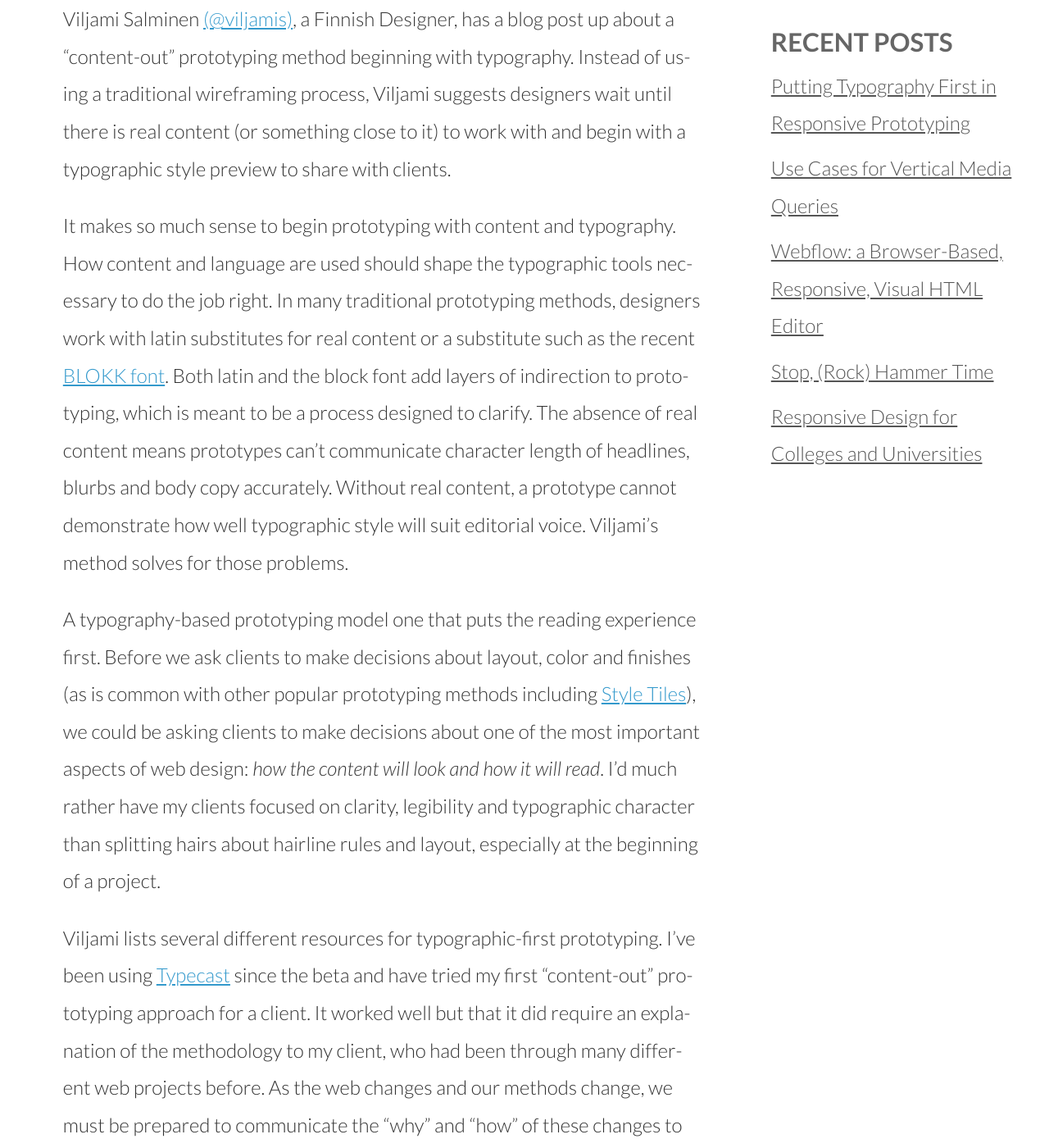
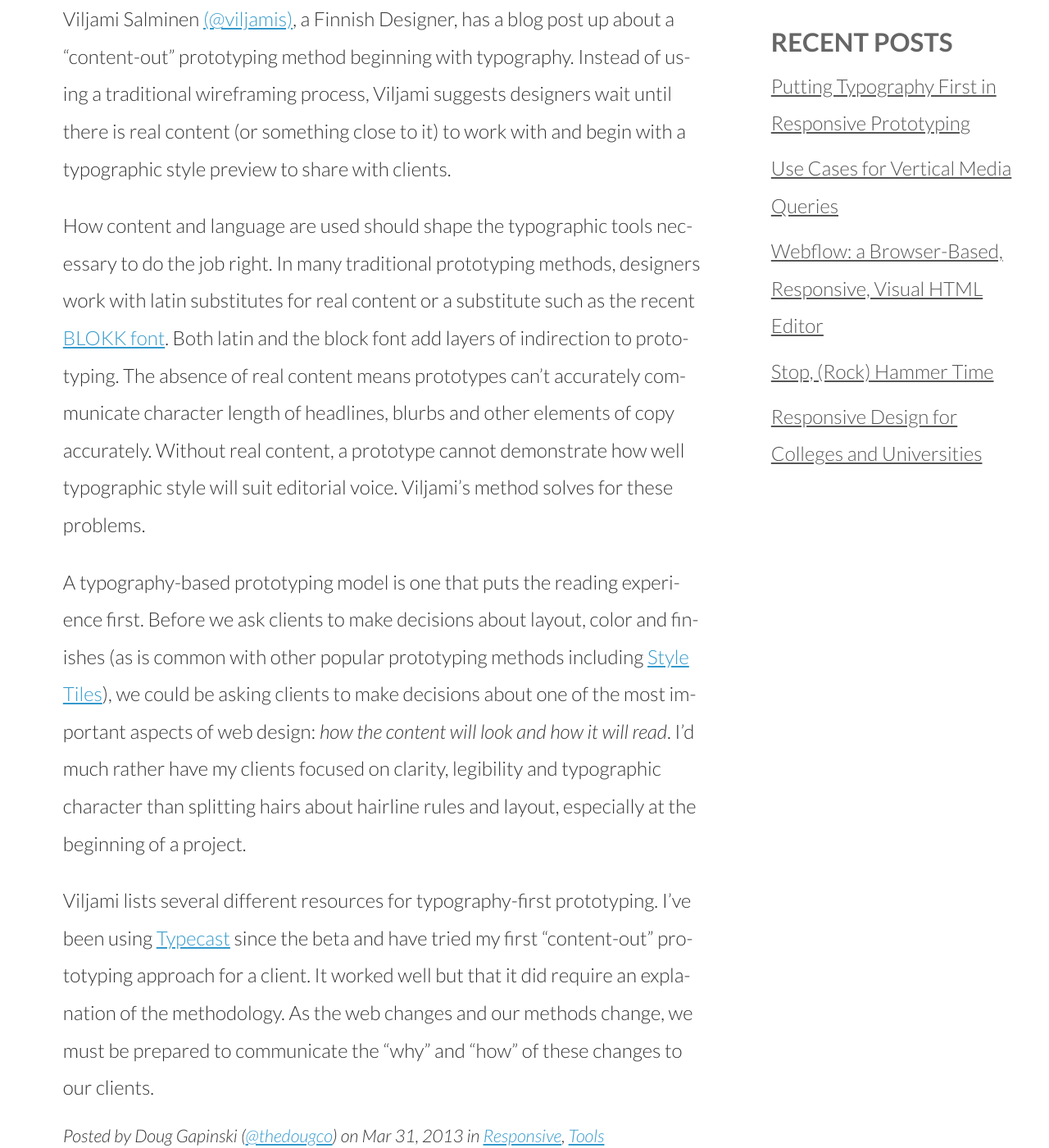
Before and after one commit to thedougco/responsive.ly, a Jekyll site: the page built from _posts/2013-03-31-putting-typography-first-in-responsive-prototyping.md, in a window 1280 px wide and 1400 px high, scrolled down 469 px. Shown: the whole window at 82% size. Built offline with Jekyll 4.4.1, drawn with Linux system fonts in a browser that asks for light colours; nearby versions of some CDN libraries; Markdown is read by kramdown in place of the engine named in the settings; comment, search, counter and statistics services are not loaded; some of the changed text lies outside the part shown.

Commit message:
post edits

```diff
--- a/_posts/2013-03-31-putting-typography-first-in-responsive-prototyping.md
+++ b/_posts/2013-03-31-putting-typography-first-in-responsive-prototyping.md
@@ -11,8 +11,8 @@
 
 Viljami Salminen [(@viljamis)](https://twitter.com/viljamis), a Finnish Designer, has a blog post up about a “content-out” prototyping method beginning with typography. Instead of using a traditional wireframing process, Viljami suggests designers wait until there is real content (or something close to it) to work with and begin with a typographic style preview to share with clients.
 
-It makes so much sense to begin prototyping with content and typography. How content and language are used should shape the typographic tools necessary to do the job right. In many traditional prototyping methods, designers work with latin substitutes for real content or a substitute such as the recent [BLOKK font](http://blokkfont.com/). Both latin and the block font add layers of indirection to prototyping, which is meant to be a process designed to clarify. The absence of real content means prototypes can't communicate character length of headlines, blurbs and body copy accurately. Without real content, a prototype cannot demonstrate how well typographic style will suit editorial voice. Viljami's method solves for those problems.
+How content and language are used should shape the typographic tools necessary to do the job right. In many traditional prototyping methods, designers work with latin substitutes for real content or a substitute such as the recent [BLOKK font](http://blokkfont.com/). Both latin and the block font add layers of indirection to prototyping. The absence of real content means prototypes can't accurately communicate character length of headlines, blurbs and other elements of copy accurately. Without real content, a prototype cannot demonstrate how well typographic style will suit editorial voice. Viljami's method solves for these problems.
 
-A typography-based prototyping model one that puts the reading experience first. Before we ask clients to make decisions about layout, color and finishes (as is common with other popular prototyping methods including [Style Tiles](http://styletil.es/)), we could be asking clients to make decisions about one of the most important aspects of web design: *how the content will look and how it will read*. I'd much rather have my clients focused on clarity, legibility and typographic character than splitting hairs about hairline rules and layout, especially at the beginning of a project.
+A typography-based prototyping model is one that puts the reading experience first. Before we ask clients to make decisions about layout, color and finishes (as is common with other popular prototyping methods including [Style Tiles](http://styletil.es/)), we could be asking clients to make decisions about one of the most important aspects of web design: *how the content will look and how it will read*. I'd much rather have my clients focused on clarity, legibility and typographic character than splitting hairs about hairline rules and layout, especially at the beginning of a project.
 
-Viljami lists several different resources for typographic-first prototyping. I've been using [Typecast](http://typecast.com/) since the beta and have tried my first "content-out" prototyping approach for a client. It worked well but that it did require an explanation of the methodology to my client, who had been through many different web projects before. As the web changes and our methods change, we must be prepared to communicate the "why" and "how" of these changes to our clients.
+Viljami lists several different resources for typography-first prototyping. I've been using [Typecast](http://typecast.com/) since the beta and have tried my first "content-out" prototyping approach for a client. It worked well but that it did require an explanation of the methodology. As the web changes and our methods change, we must be prepared to communicate the "why" and "how" of these changes to our clients.
```
